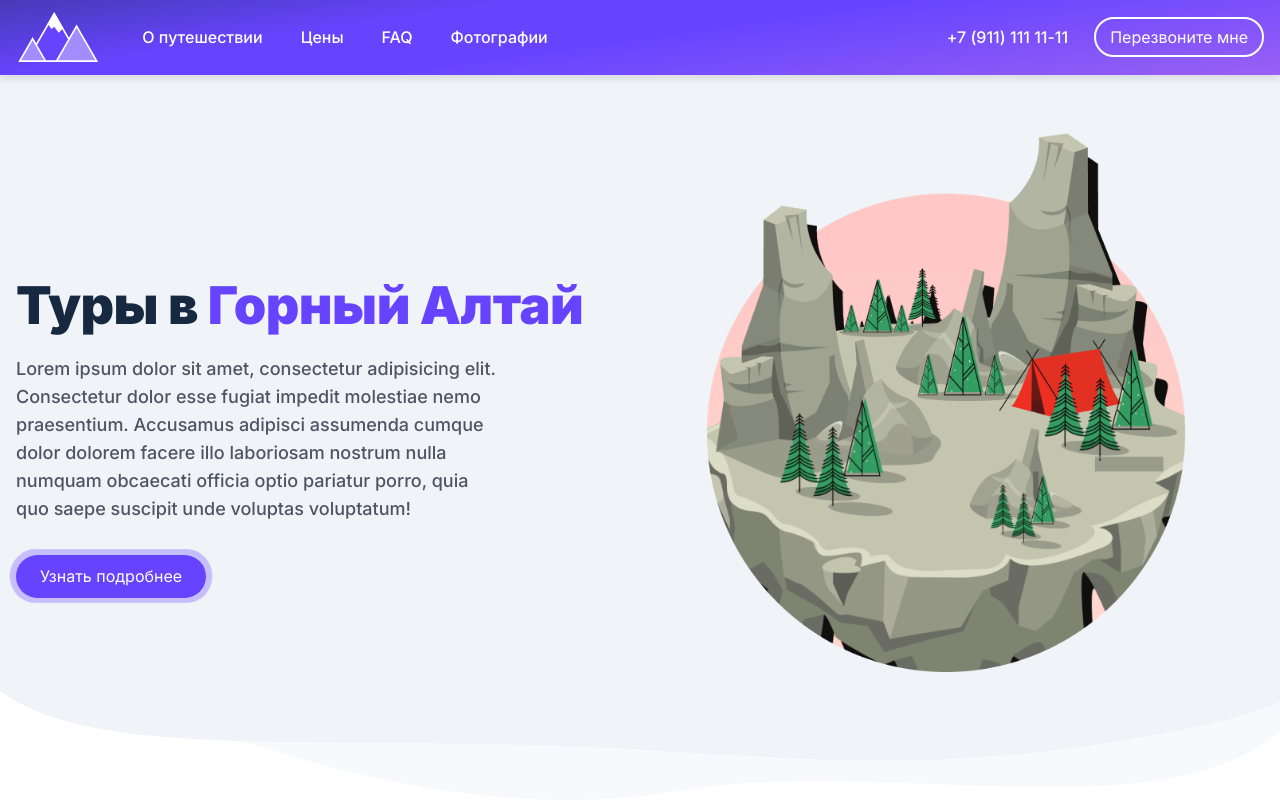
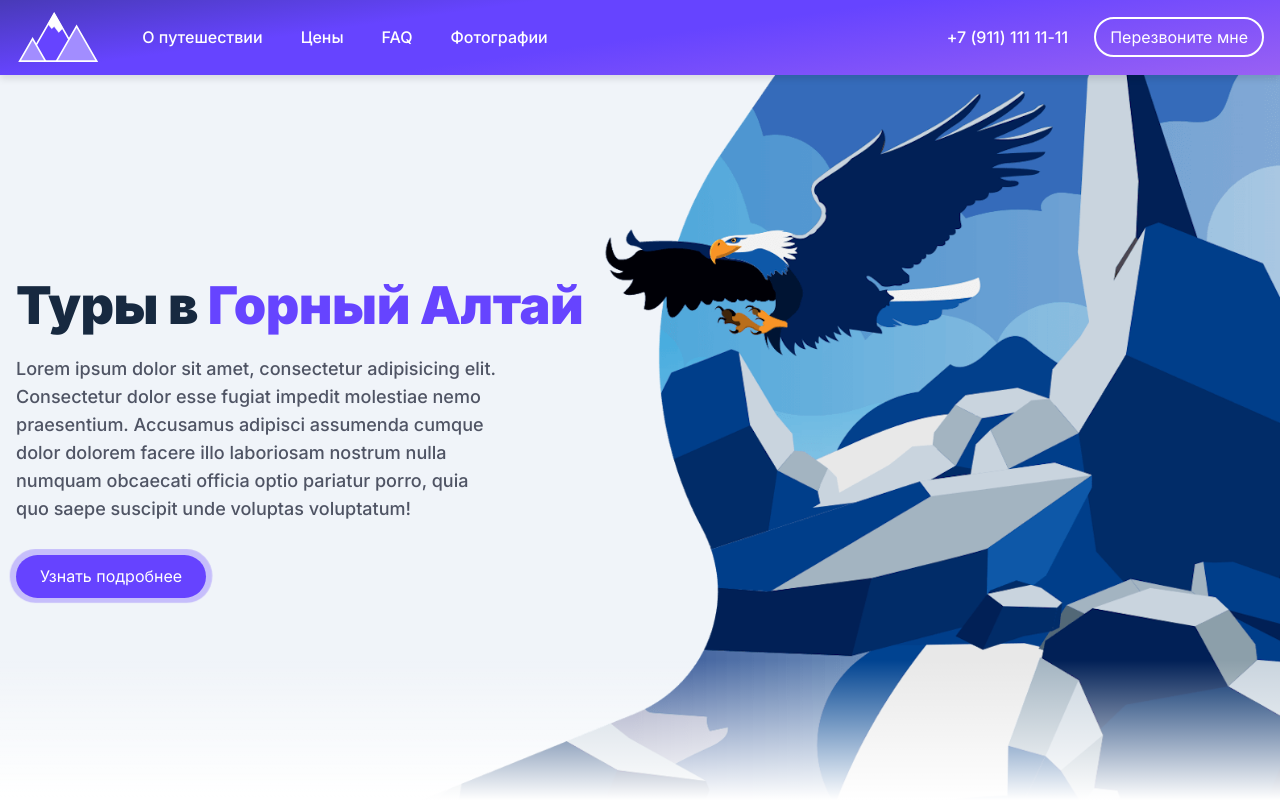
Before and after one commit to kadonomaro/paid-tours, a Nuxt app: page / in a window 1280 px wide. Shown: the top 800 px of the page. Built offline with nearby package versions, Linux system fonts and the light colour scheme.

Commit message:
feat: home-hero image

```diff
--- a/components/HomeHero.vue
+++ b/components/HomeHero.vue
@@ -40,12 +40,27 @@
     .home-hero {
         min-height: calc(100vh - 55px);
         padding: 24px 0;
-        background-image: url("/images/home/hero.svg");
-        background-repeat: no-repeat;
-        background-size: cover;
+        background-color: #f0f4f9;
         @include bp($bp-desktop-sm) {
+            position: relative;
             min-height: calc(100vh - 75px);
             padding: 0;
+            &::before {
+                content: "";
+                position: absolute;
+                z-index: 2;
+                left: 0;
+                right: 0;
+                bottom: 0;
+                height: 200px;
+                background-image: linear-gradient(
+                    to bottom,
+                    transparent 0%,
+                    transparent 30%,
+                    #fff 100%
+                );
+                pointer-events: none;
+            }
         }
     }
 
@@ -66,9 +81,13 @@
 
     .home-hero__image {
         @include bp($bp-desktop-sm) {
-            flex-basis: 50%;
-            max-width: 50%;
-            margin-top: -10%;
+            position: absolute;
+            top: 0;
+            right: 0;
+            bottom: 0;
+            img {
+                height: 100%;
+            }
         }
     }
 
--- a/package.json
+++ b/package.json
@@ -38,6 +38,6 @@
         "eslint-plugin-vue": "^8.2.0",
         "prettier": "^2.5.1",
         "sass": "^1.46.0",
-        "sass-loader": "^8.0.2"
+        "sass-loader": "^10.1.1"
     }
 }
```
Also changed, not shown: static/images/home/hero.png, 1 other file (tests, documents, lock files or other folders).
